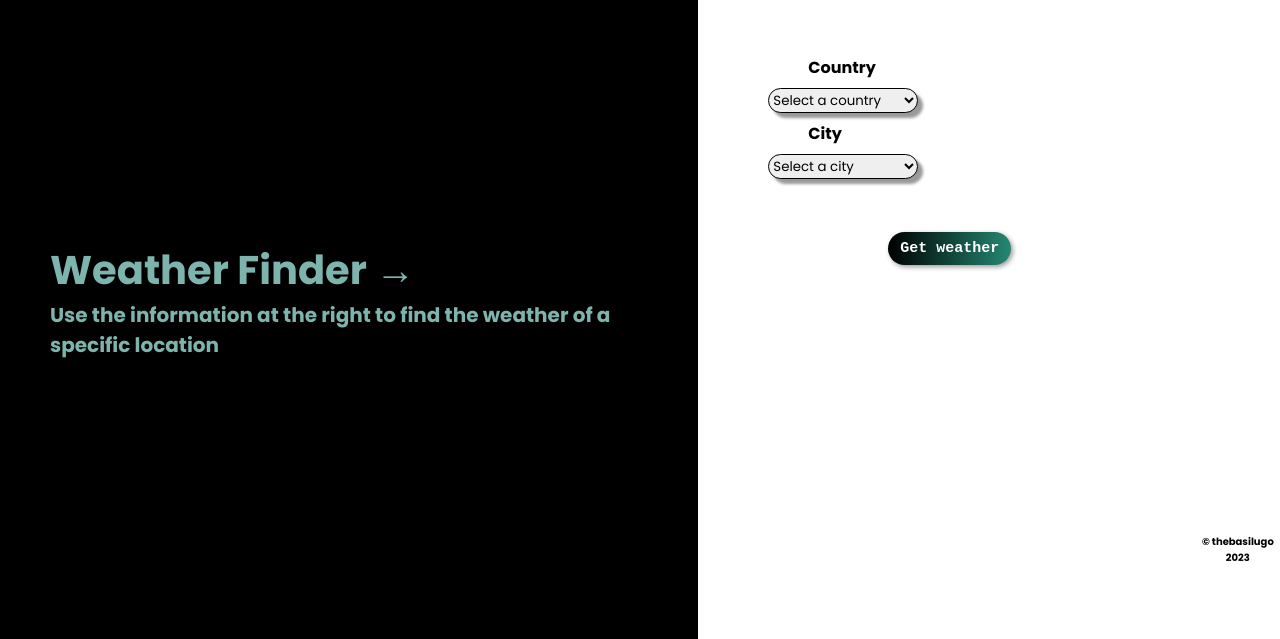
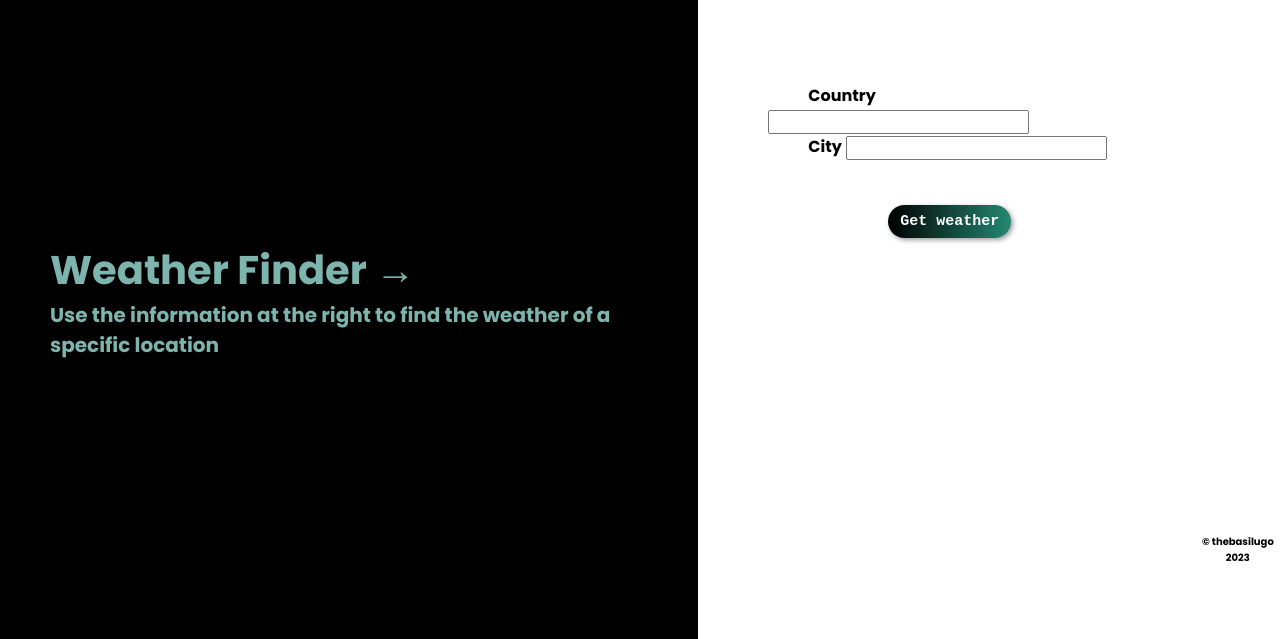
Before and after one commit to thebasilugo/weather-app, a Django app: page / in a window 1280 px wide. Shown: the top 639 px of the page. Run offline with Django 4.2, Linux system fonts and the light colour scheme.

Commit message:
Update index.html

```diff
--- a/testhost/testapi/templates/index.html
+++ b/testhost/testapi/templates/index.html
@@ -15,39 +15,63 @@
 </div>
 
     <!-- Forms for specific location -->
-			<div class="weather-form spans">
+    <div class="weather-form spans">
+    <form method="post">
+        {% csrf_token %}
+        <span class="section">
+        <label for="country" class="drop-tags">Country</label>
+        <input name ='country' id="country">
+        </span>
+
+        <span class="section">
+            <label for="city" class="drop-tags" id="city" name="city">City</label>
+            <input name ='city' id="city">
+        </span>
+
+        <p></p>
+        <button class="submit-btn" type="submit">Get weather</button>
+    </form>
+    </div>
+
+
+
+
+			<!-- <div class="weather-form spans"> -->
 
                 <!-- Country dropdown -->
-                <form method="POST" action="{% url 'home' %}">
-                <span class="section">
-                    <label for="country" class="drop-tags">Country</label>
-                    <select class="dropdown-btn" id="country" name="country">
+                <!-- <form method="POST" action="{% url 'home' %}"> -->
+                    <!-- {% csrf_token %} -->
+                <!-- <span class="section"> -->
+                    <!-- <label for="country" class="drop-tags">Country</label> -->
+                    <!-- <input name ='country' id="country"> -->
+                    <!-- <select class="dropdown-btn" id="country" name="country">
                         <option selected disabled>Select a country</option>
                         <option>Country 1</option>
                         <option>Country 2</option>
-                    </select>
-                </span>
+                    </select> -->
+                <!-- </span> -->
 
                 <!-- City dropdown -->
-                <span class="section">
-                    <label for="city" class="drop-tags" id="city" name="city">City</label>
-                    <select class="dropdown-btn" onclick="showFunction()">
+                <!-- <span class="section"> -->
+                    <!-- <label for="city" class="drop-tags" id="city" name="city">City</label> -->
+                    <!-- <input name ='city' id="city"> -->
+                    <!-- <select class="dropdown-btn" onclick="showFunction()">
                         <option selected disabled>Select a city</option>                        <option>City 1</option>
                         <option>City 2</option>
-                    </select>
-                </span>
+                    </select> -->
+                <!-- </span> -->
 
                 <!-- Submit button -->
-                <p></p>
-				<button class="submit-btn">Get weather</button>
-                </form>
-			</div>
+                <!-- <p></p> -->
+				<!-- <button class="submit-btn">Get weather</button> -->
+                <!-- </form> -->
+			<!-- </div> -->
 
         <span class="signature">
             <footer> &copy; <a href="https://thebasilugo.github.io/staticweb" target="
                 _blank">thebasilugo</a> 2023</footer>
         </span>
 
-            <script src="index.js"></script>
+            <!-- <script src="index.js"></script> -->
 </body>
 </html>
```
